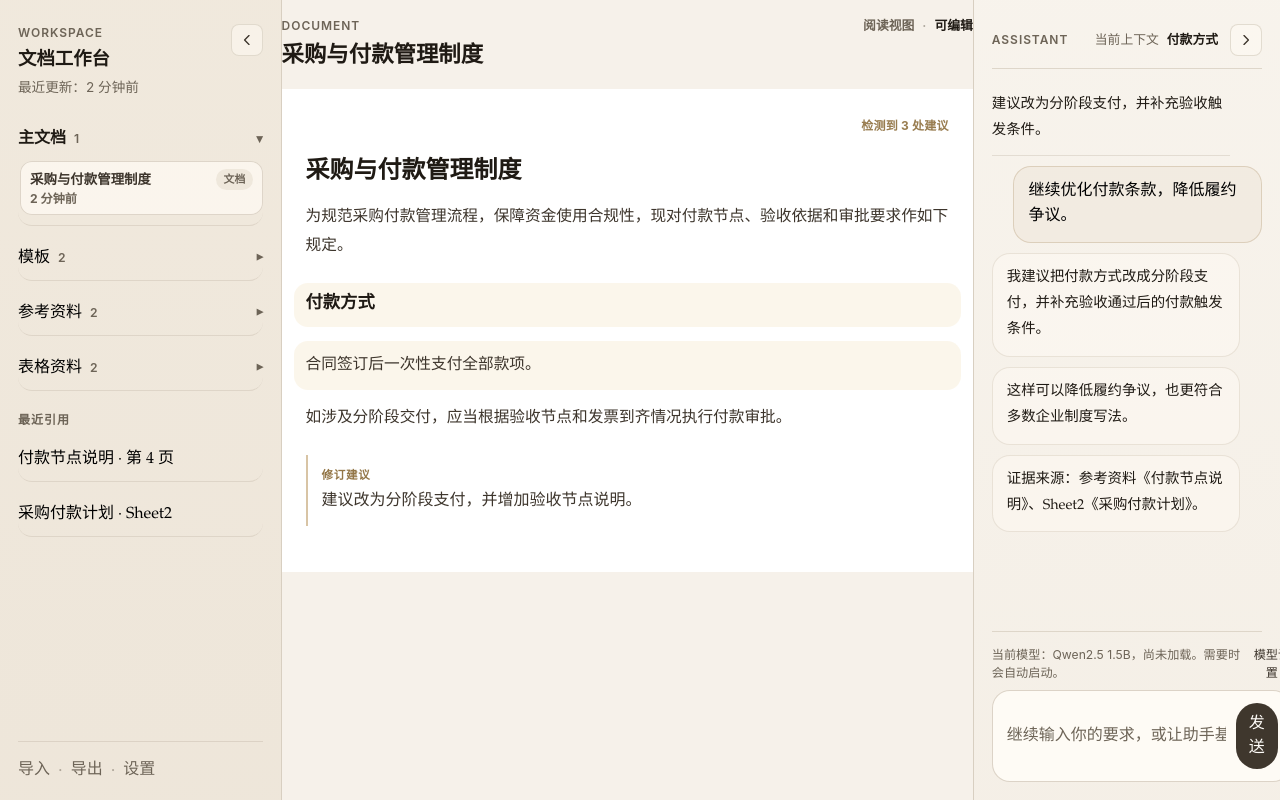
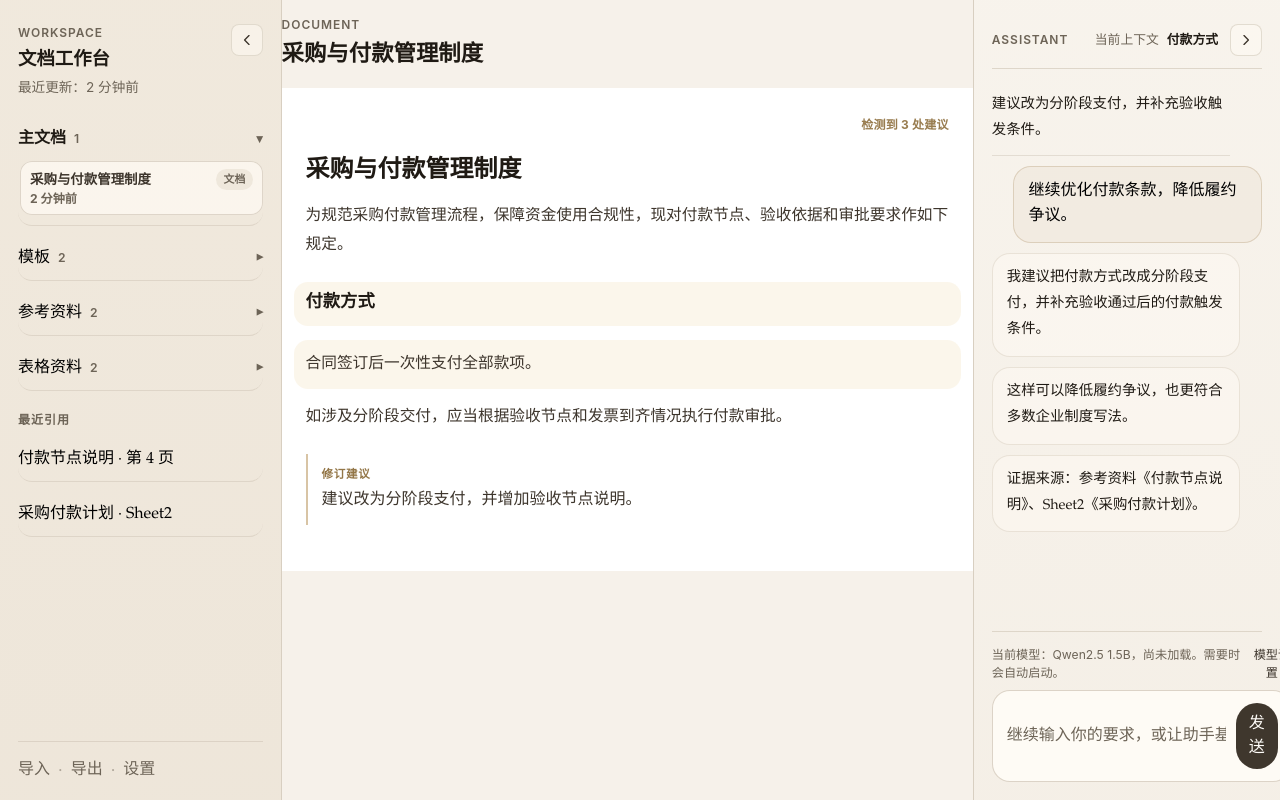
Before and after one commit to gandli/docx-reviewer, a React (Vite) app: page /workspace/1 in a window 1280 px wide. Built offline with nearby package versions, Linux system fonts and the light colour scheme.

Commit message:
style: remove center preview labels

```diff
--- a/src/features/editor-draft/components/document-canvas.tsx
+++ b/src/features/editor-draft/components/document-canvas.tsx
@@ -53,7 +53,7 @@ export function DocumentCanvas({ summary, onSelectText }: DocumentCanvasProps) {
   const [selectionPopover, setSelectionPopover] = useState<DocumentSelectionPopover | undefined>();
   const noteText =
     summary.activeDocumentMode === "plain"
-      ? summary.activePreviewLabel ?? "文本原样预览"
+      ? undefined
       : suggestionCount > 0
         ? `检测到 ${suggestionCount} 处建议`
         : "已载入真实正文";
@@ -127,9 +127,11 @@ export function DocumentCanvas({ summary, onSelectText }: DocumentCanvasProps) {
       className="relative min-w-0 bg-white px-6 py-7"
       data-testid="document-canvas"
     >
-      <div className="mb-5 text-right font-sans text-[0.75rem] font-bold tracking-[0.02em] text-[rgba(138,106,55,0.88)]">
-        {noteText}
-      </div>
+      {noteText ? (
+        <div className="mb-5 text-right font-sans text-[0.75rem] font-bold tracking-[0.02em] text-[rgba(138,106,55,0.88)]">
+          {noteText}
+        </div>
+      ) : null}
       <div
         ref={contentRef}
         className="mb-[22px] grid gap-[14px]"
--- a/src/features/editor-draft/components/document-header.tsx
+++ b/src/features/editor-draft/components/document-header.tsx
@@ -1,17 +1,10 @@
-import type {
-  WorkspaceDocumentMode,
-  WorkspacePreviewLabel,
-} from "@/features/workspace-context/types/workspace-summary";
-
 type DocumentHeaderProps = {
   title: string;
-  mode: WorkspaceDocumentMode;
-  previewLabel?: WorkspacePreviewLabel;
 };
 
-export function DocumentHeader({ title, mode, previewLabel }: DocumentHeaderProps) {
+export function DocumentHeader({ title }: DocumentHeaderProps) {
   return (
-    <header className="mb-[18px] flex items-baseline justify-between gap-4">
+    <header className="mb-[18px]">
       <div>
         <div className="font-sans text-[12px] font-semibold tracking-[0.08em] text-[var(--color-text-muted)] uppercase">
           Document
@@ -20,29 +13,6 @@ export function DocumentHeader({ title, mode, previewLabel }: DocumentHeaderProp
           {title}
         </div>
       </div>
-      <div className="inline-flex items-center gap-2 font-sans text-[0.8rem] font-semibold text-[var(--color-text-muted)]">
-        {mode === "pdf" || mode === "docx" || mode === "plain" ? (
-          <>
-            <span className="text-[var(--color-text-primary)]">原样预览</span>
-            {previewLabel ? (
-              <>
-                <span className="text-[rgba(109,100,87,0.55)]" aria-hidden="true">
-                  ·
-                </span>
-                <span>{previewLabel}</span>
-              </>
-            ) : null}
-          </>
-        ) : (
-          <>
-            <span>阅读视图</span>
-            <span className="text-[rgba(109,100,87,0.55)]" aria-hidden="true">
-              ·
-            </span>
-            <span className="text-[var(--color-text-primary)]">可编辑</span>
-          </>
-        )}
-      </div>
     </header>
   );
 }
--- a/src/features/editor-draft/components/docx-document-canvas.tsx
+++ b/src/features/editor-draft/components/docx-document-canvas.tsx
@@ -141,9 +141,6 @@ export function DocxDocumentCanvas({
       className="relative min-w-0 bg-white px-6 py-7"
       data-testid="document-canvas"
     >
-      <div className="mb-5 text-right font-sans text-[0.75rem] font-bold tracking-[0.02em] text-[rgba(138,106,55,0.88)]">
-        Word 原样预览
-      </div>
       <div
         className="flex min-h-[540px] w-full max-w-full justify-center overflow-x-auto overflow-y-hidden"
         data-testid="docx-document-viewer"
--- a/src/features/editor-draft/components/pdf-document-canvas.tsx
+++ b/src/features/editor-draft/components/pdf-document-canvas.tsx
@@ -166,9 +166,6 @@ export function PdfDocumentCanvas({
       className="relative min-w-0 bg-white px-6 py-7"
       data-testid="document-canvas"
     >
-      <div className="mb-5 text-right font-sans text-[0.75rem] font-bold tracking-[0.02em] text-[rgba(138,106,55,0.88)]">
-        {pageCount > 0 ? `PDF 原样预览 · 共 ${pageCount} 页` : "正在载入 PDF 预览"}
-      </div>
       <div
         ref={containerRef}
         className="flex min-h-[540px] justify-center"
--- a/src/features/workspace-shell/components/workspace-layout.tsx
+++ b/src/features/workspace-shell/components/workspace-layout.tsx
@@ -70,8 +70,6 @@ export function WorkspaceLayout({
       >
         <DocumentHeader
           title={summary.activeDocumentTitle}
-          mode={summary.activeDocumentMode}
-          previewLabel={summary.activePreviewLabel}
         />
         {summary.activeDocumentMode === "pdf" ? (
           <PdfDocumentCanvas
```
Also changed, not shown: 1 other file (tests, documents, lock files or other folders).
